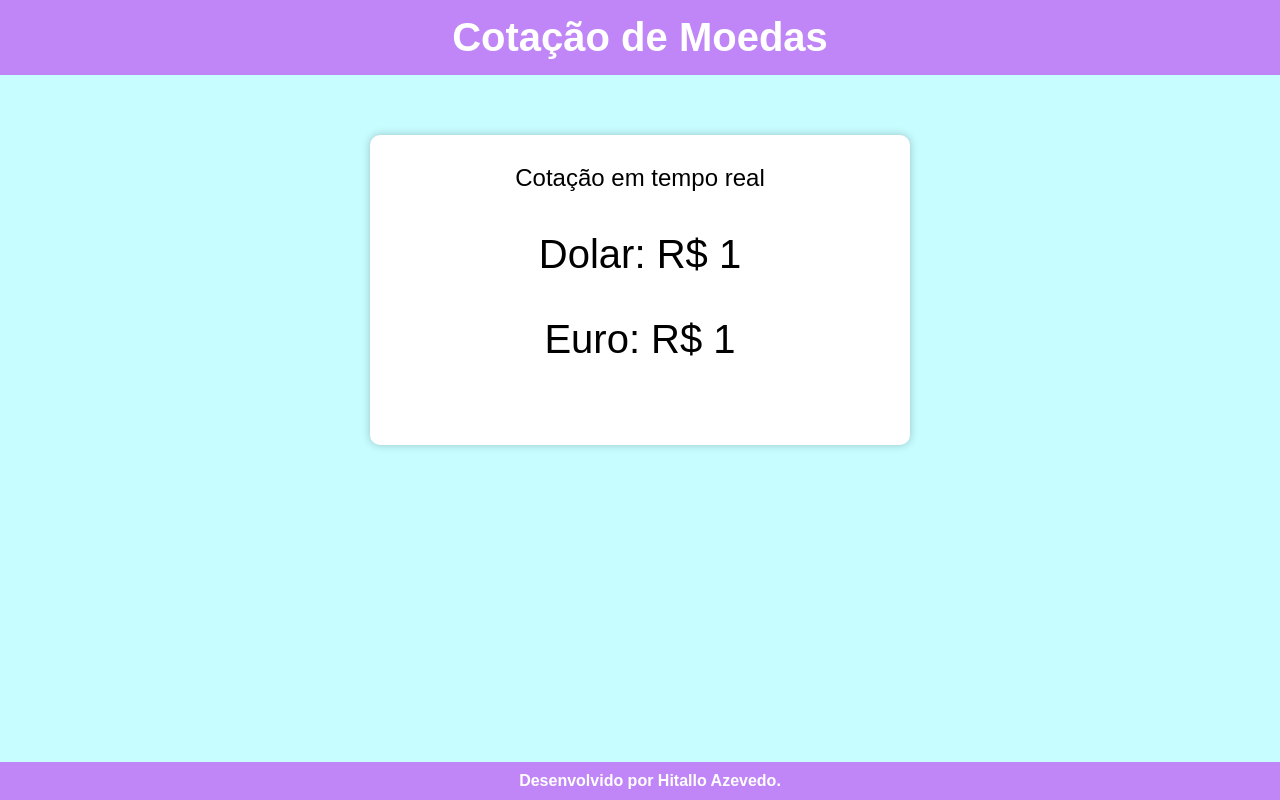
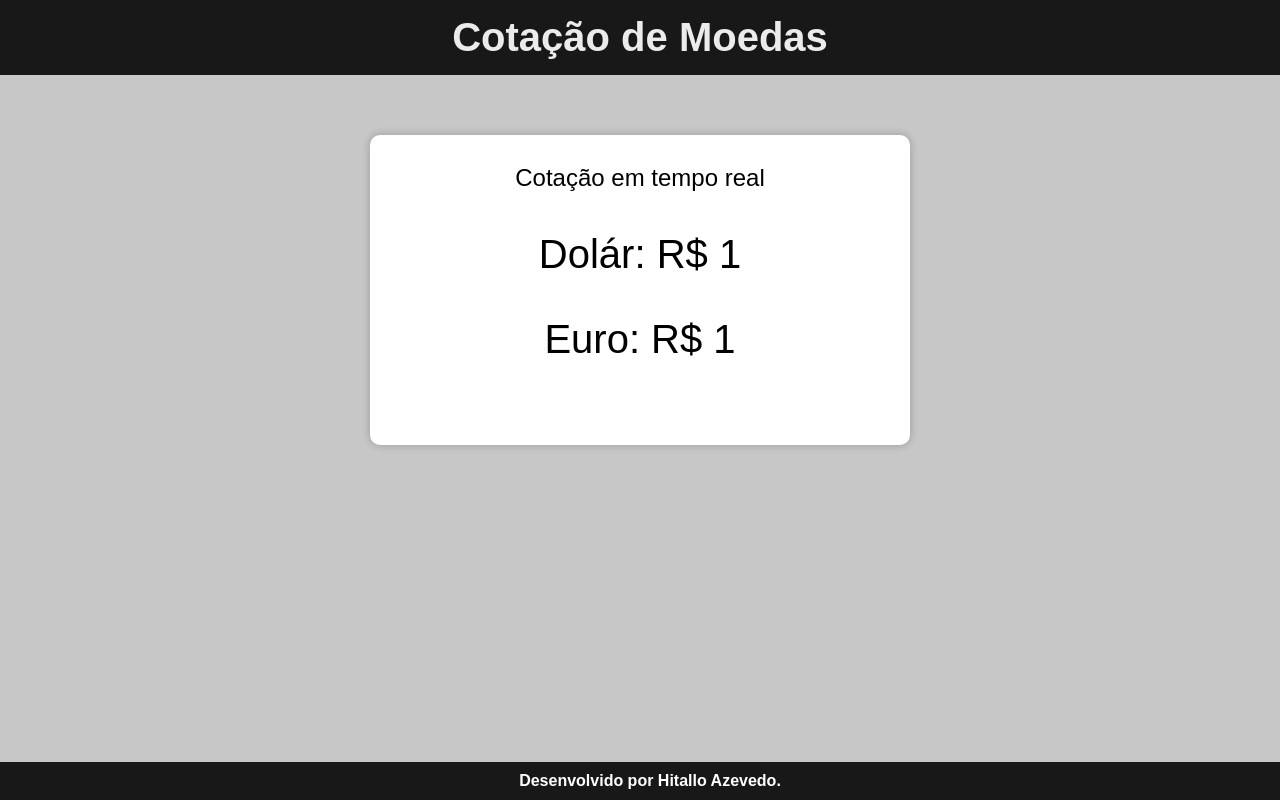
Before and after one commit to hitalloazevedo/cotacao-html, a Flask app: page /index in a window 1280 px wide. Run offline with Flask 3, Linux system fonts and the light colour scheme; a database or web service that is not in the repository returns one stand-in record (values such as "Sample title"); data that the repository does not hold is empty.

Commit message:
alterando cores do site

```diff
--- a/templates/index.html
+++ b/templates/index.html
@@ -7,19 +7,19 @@
     <title>Cotação de Moedas</title>
     <style>
         body {
-            background-color: rgb(199, 253, 255);
+            background-color: rgb(199, 199, 199);
             font-family: Arial, Helvetica, sans-serif;
             margin: 0;
         }
 
         header h1 {
             text-align: center;
-            background-color: rgb(192, 134, 247);
+            background-color: rgb(24, 24, 24);
             margin: 0;
             height: 60px;
             padding-top: 15px;
             font-size: 2.5em;
-            color: white
+            color: rgb(235, 235, 235)
         }
 
         main {
@@ -43,7 +43,7 @@
         }
 
         footer {
-            background-color: rgb(192, 134, 247);
+            background-color: rgb(24, 24, 24);
             bottom: 0;
             position: fixed;
             width: 100%;
@@ -71,19 +71,15 @@
     </style>
 </head>
 <body>
-
     <header>
-
         <h1>Cotação de Moedas</h1>
-
     </header>
 
 
     <main>
         <p class="normal">Cotação em tempo real</p>
-        <p>Dolar: R$ {{ usd }}</p>
+        <p>Dolár: R$ {{ usd }}</p>
         <p>Euro: R$ {{ eur }}</p>
-
     </main>
 
     <footer>
```
